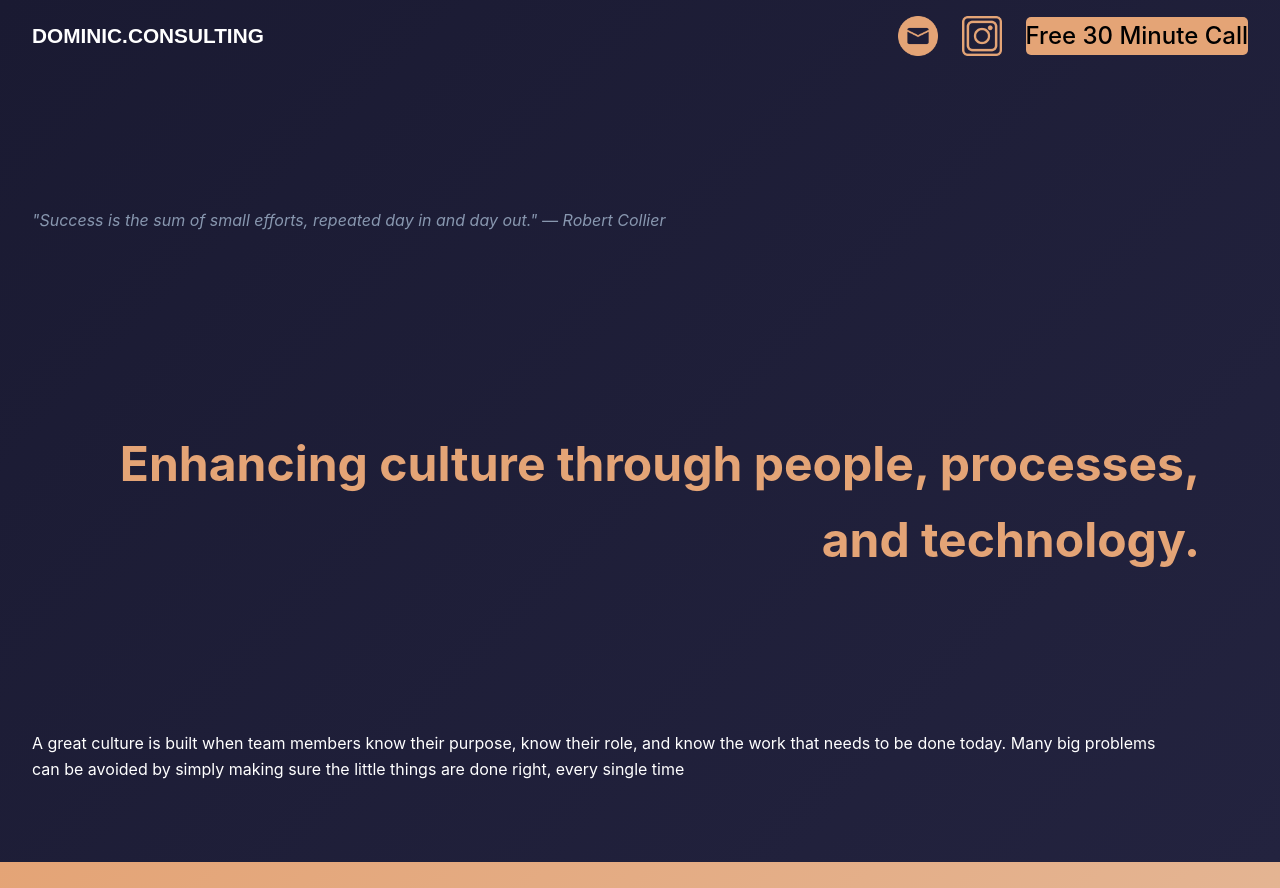
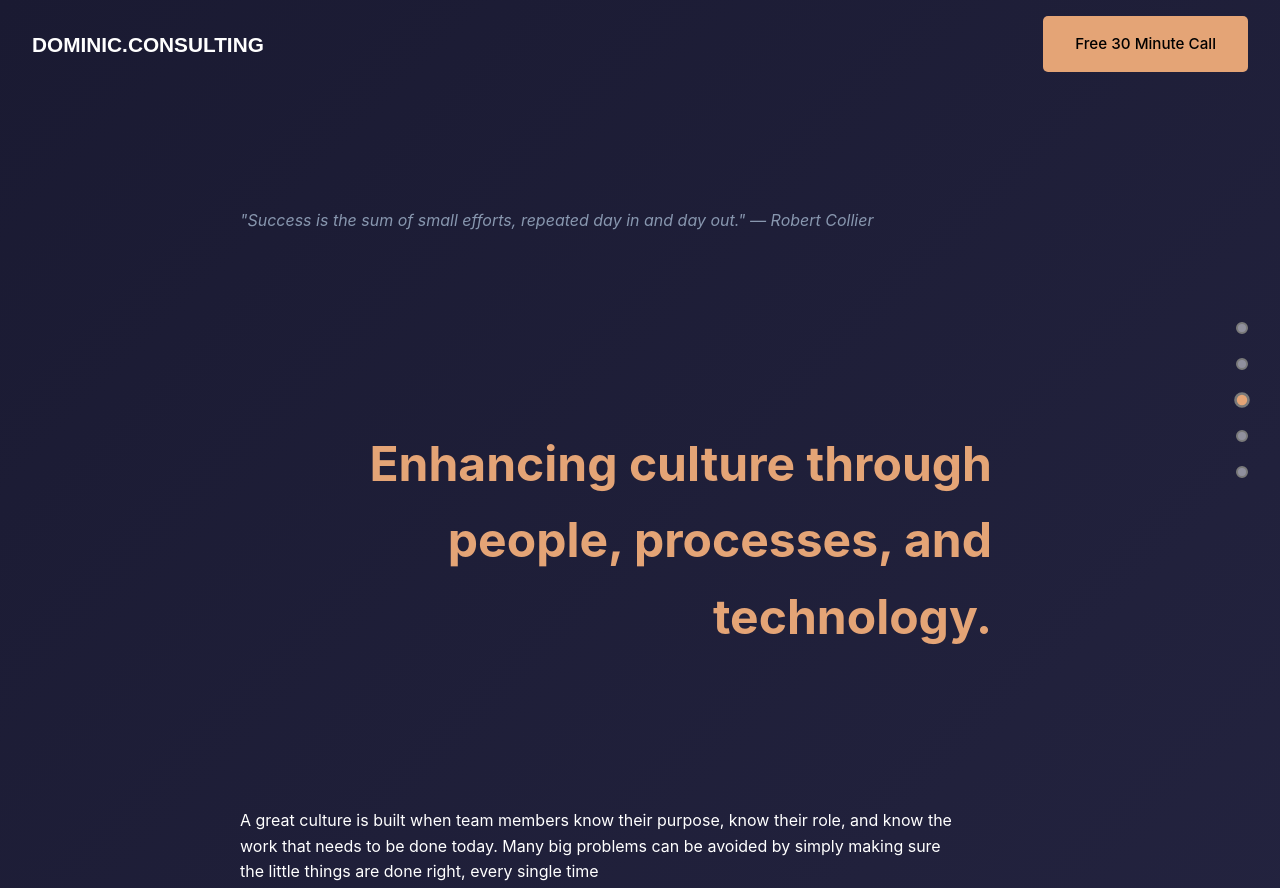
Before and after one commit to dante7774/dominic.consulting, a plain HTML site: page index.html in a window 1280 px wide. Shown: the top 888 px of the page. Drawn offline with Linux system fonts and the light colour scheme.

Commit message:
Fixing cta-button font size but now icons do not show

```diff
--- a/script.js
+++ b/script.js
@@ -136,13 +136,11 @@ document.addEventListener('DOMContentLoaded', function() {
         }
     }
 
-    // **New logic to change header background on scroll**
+    // Header background change logic
     const header = document.querySelector('header');
     const homeArticle = document.getElementById('article-home');
 
     const updateHeaderBackground = () => {
-        // **BOLD CHANGE**: Using getBoundingClientRect().bottom is more reliable than window.innerHeight
-        // This checks if the bottom of the home article is above or exactly at the top of the viewport (y-position <= 0)
         if (homeArticle && homeArticle.getBoundingClientRect().bottom <= 0) {
             header.classList.add('scrolled');
         } else {
@@ -150,11 +148,10 @@ document.addEventListener('DOMContentLoaded', function() {
         }
     };
 
-    // **Attach the new handler to the scroll event**
     window.addEventListener('scroll', updateHeaderBackground, { passive: true });
+    updateHeaderBackground();
 
-    // **Call on load to check initial state (in case of refresh on a scrolled page)**
-    updateHeaderBackground();
+    // Mobile Menu Toggle Logic (Ensure this block is present)
 
     const menuToggle = document.getElementById('menuToggle');
     const navLinksMobile = document.getElementById('navLinksMobile');
@@ -165,7 +162,9 @@ document.addEventListener('DOMContentLoaded', function() {
             menuToggle.classList.toggle('open');
             navLinksMobile.classList.toggle('open');
 
-            // Optionally, prevent scrolling when the menu is open
+            // Prevent scrolling when the menu is open
             document.body.style.overflow = navLinksMobile.classList.contains('open') ? 'hidden' : 'auto';
         });
+    }
+
 });
--- a/style.css
+++ b/style.css
@@ -394,16 +394,16 @@ footer {
     /* Reset button/link font size for desktop */
     .nav-links-mobile .nav-link,
     .nav-links-mobile .cta-button {
-        font-size: 1.5rem; /* Matches your existing font size */
+        font-size: 0.95rem;  */
         padding: 0;
     }
 }
 
 
-/* Big screens
+/* Big screens */
 @media screen and (min-width: 1200px) {
     article {
         padding-left: 15rem;
         padding-right: 15rem;
     }
-} */
+}
```
